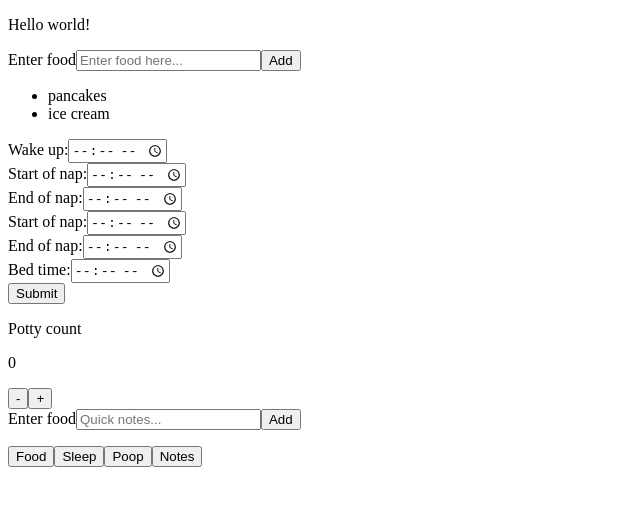
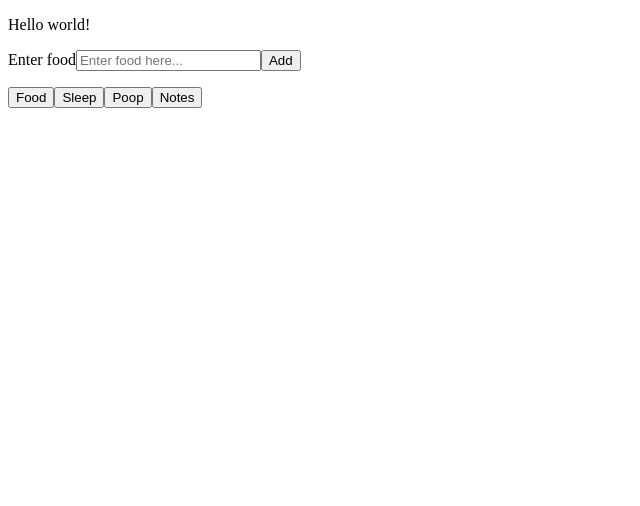
Before and after one commit to TKravel/parent-helper, a React (Create React App) app: page / in a window 1280 px wide. Shown: the top 506 px of the page, without its empty margins (0-640 px from the left). Built offline with nearby package versions, Linux system fonts and the light colour scheme.

Commit message:
Created nav to display app input sections

```diff
--- a/public/index.html
+++ b/public/index.html
@@ -9,6 +9,7 @@
       name="description"
       content="Web site created using create-react-app"
     />
+    <link rel="stylesheet" href="styles.css">
     <link rel="apple-touch-icon" href="%PUBLIC_URL%/logo192.png" />
     <title>React App</title>
   </head>
--- /dev/null
+++ b/public/styles.css
@@ -0,0 +1,3 @@
+.sectionHidden {
+    display: none;
+}
--- a/src/App.js
+++ b/src/App.js
@@ -1,26 +1,28 @@
-import React from "react";
+import React, { useState } from "react";
 import FoodSection from "./components/FoodSection";
 import SleepSection from "./components/SleepSection";
 import PottySection from "./components/PottySection";
 import NotesSection from "./components/NotesSection";
+import UserInputNav from "./components/userInputNav";
 
 function App() {
+  const [sectionDisplay, setSectionDisplay] = useState({
+    foodSection: "sectionOpen",
+    sleepSection: "sectionHidden",
+    pottySection: "sectionHidden",
+    notesSection: "sectionHidden"
+  });
 
   return (
     <div className="App">
       <header className="App-header">
         <p>Hello world!</p>
       </header>
-      <FoodSection />
-      <SleepSection />
-      <PottySection />
-      <NotesSection />
-      <div>
-        <button>Food</button>
-        <button>Sleep</button>
-        <button>Poop</button>
-        <button>Notes</button>
-      </div>
+      <FoodSection currentDisplay={sectionDisplay.foodSection}/>
+      <SleepSection currentDisplay={sectionDisplay.sleepSection}/>
+      <PottySection currentDisplay={sectionDisplay.pottySection}/>
+      <NotesSection currentDisplay={sectionDisplay.notesSection}/>
+      <UserInputNav updateDisplay={setSectionDisplay}/>
     </div>
   );
 }
--- a/src/components/FoodSection.jsx
+++ b/src/components/FoodSection.jsx
@@ -2,8 +2,8 @@
 import React, {useState} from "react";
 import TextInput from "./TextInput";
 
-function FoodInput(){
-    const [foods, setFoods] = useState(["pancakes", "ice cream"]);
+function FoodInput(props){
+    const [foods, setFoods] = useState([]);
     const [foodInput, setFoodInput] = useState("");
 
     function handleChange(e){
@@ -20,8 +20,9 @@ function FoodInput(){
     }
 
     return (
-        <div>
+        <div id="foodSection" className={props.currentDisplay}>
           <TextInput
+            label="Enter food"
             name="foodInput"
             placeholder="Enter food here..."
             updateChange={handleChange}
--- a/src/components/NotesSection.jsx
+++ b/src/components/NotesSection.jsx
@@ -1,7 +1,7 @@
 import React, { useState } from "react";
 import TextInput from "./TextInput";
 
-function NotesSection(){
+function NotesSection(props){
     const [notes, setNotes] = useState([]);
     const [notesInput, setNotesInput] = useState("");
 
@@ -19,8 +19,9 @@ function NotesSection(){
     }
 
     return(
-        <div>
+        <div id="notesSection" className={props.currentDisplay}>
         <TextInput
+            label="Enter notes"
             name="notes"
             placeholder="Quick notes..."
             updateChange={handleChange}
--- a/src/components/PottySection.jsx
+++ b/src/components/PottySection.jsx
@@ -1,13 +1,13 @@
 import React, { useState } from "react";
 import Counter from "./Counter";
 
-function PottySection(){
+function PottySection(props){
     const [count, setCount] = useState(0);
 
 
 
     return (
-        <div>
+        <div id="pottySection" className={props.currentDisplay}>
         <p>Potty count</p>
         <p>{count}</p>
         <Counter
--- a/src/components/SleepInput.jsx
+++ b/src/components/SleepInput.jsx
@@ -3,8 +3,14 @@ import React, {useState} from "react";
 function SleepInput(props){
     const [display, setDisplay] = useState(true);
 
-    function handleBlur(e){
-    setDisplay(false);
+    function handleBlur(){
+        if(props.data !== ""){
+            setDisplay(false);
+        }
+    }
+
+    function editTime(){
+        setDisplay(true);
     }
 
     return(
@@ -15,7 +21,7 @@ function SleepInput(props){
             <input type="time" id={props.name} name={props.name} onChange={props.change} onBlur={handleBlur} value={props.data}/></> :
             <>
             <p>{props.label}</p>
-            <p>{props.data}</p>
+            <p onClick={editTime}>{props.data}</p>
             </>
             }
         </div>
--- a/src/components/SleepSection.jsx
+++ b/src/components/SleepSection.jsx
@@ -1,7 +1,7 @@
 import React, {useState} from "react";
 import SleepInput from "./SleepInput";
 
-function SleepSection(){
+function SleepSection(props){
 
     const [naps, setNaps] = useState({
         wakeUp: '',
@@ -97,7 +97,7 @@ function SleepSection(){
     }
 
     return(
-    <div>
+    <div id="sleepSection" className={props.currentDisplay}>
         <SleepInput
             key="0"
             change={handleChange}
@@ -122,21 +122,21 @@ function SleepSection(){
         <SleepInput
             key="3"
             change={handleChange}
-            data={naps.firstNapEnd}
+            data={naps.secondNapStart}
             name="secondNapStart"
             label="Start of nap:"
         />
         <SleepInput
             key="4"
             change={handleChange}
-            data={naps.firstNapEnd}
+            data={naps.secondNapEnd}
             name="secondNapEnd"
             label="End of nap:"
         />
         <SleepInput
             key="5"
             change={handleChange}
-            data={naps.firstNapEnd}
+            data={naps.bedTime}
             name="bedTime"
             label="Bed time:"
         />
--- a/src/components/TextInput.jsx
+++ b/src/components/TextInput.jsx
@@ -3,7 +3,7 @@ import React from "react";
 function TextInput(props){
     return(
         <form>
-            <label htmlFor={props.name}>Enter food</label>
+            <label htmlFor={props.name}>{props.label}</label>
             <input type="text" name={props.name} onChange={props.updateChange} value={props.stateData} placeholder={props.placeholder} />
             <button onClick={props.updateState}>Add</button>
           </form>
--- /dev/null
+++ b/src/components/userInputNav.jsx
@@ -0,0 +1,55 @@
+import React from "react";
+
+function UserInputNav(props){
+
+    function handleClick(e){
+        const selection = e.target.name;
+
+        switch(selection){
+            case "foodSection":
+                props.updateDisplay({
+                    foodSection: "sectionOpen",
+                    sleepSection: "sectionHidden",
+                    pottySection: "sectionHidden",
+                    notesSection: "sectionHidden"
+                })
+                break;
+            case "sleepSection":
+                props.updateDisplay({
+                    foodSection: "sectionHidden",
+                    sleepSection: "sectionOpen",
+                    pottySection: "sectionHidden",
+                    notesSection: "sectionHidden"
+                })
+                break;
+            case "pottySection":
+                props.updateDisplay({
+                    foodSection: "sectionHidden",
+                    sleepSection: "sectionHidden",
+                    pottySection: "sectionOpen",
+                    notesSection: "sectionHidden"
+                })
+                break;
+            case "notesSection":
+                props.updateDisplay({
+                    foodSection: "sectionHidden",
+                    sleepSection: "sectionHidden",
+                    pottySection: "sectionHidden",
+                    notesSection: "sectionOpen"
+                })
+                break;
+            default:
+                console.error();
+        }
+    }
+    return(
+        <div>
+            <button name="foodSection" onClick={handleClick}>Food</button>
+            <button name="sleepSection" onClick={handleClick}>Sleep</button>
+            <button name="pottySection" onClick={handleClick}>Poop</button>
+            <button name="notesSection" onClick={handleClick}>Notes</button>
+        </div>
+    )
+}
+
+export default UserInputNav;
```
